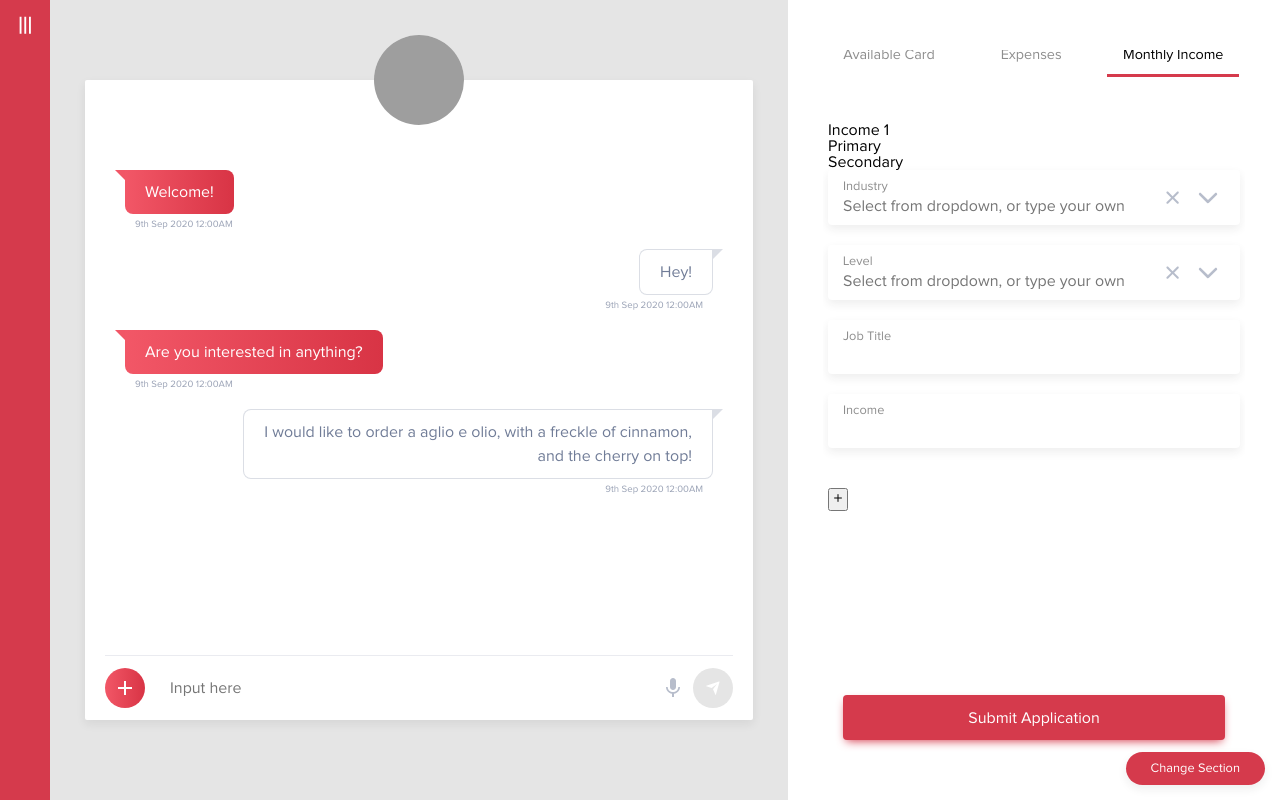
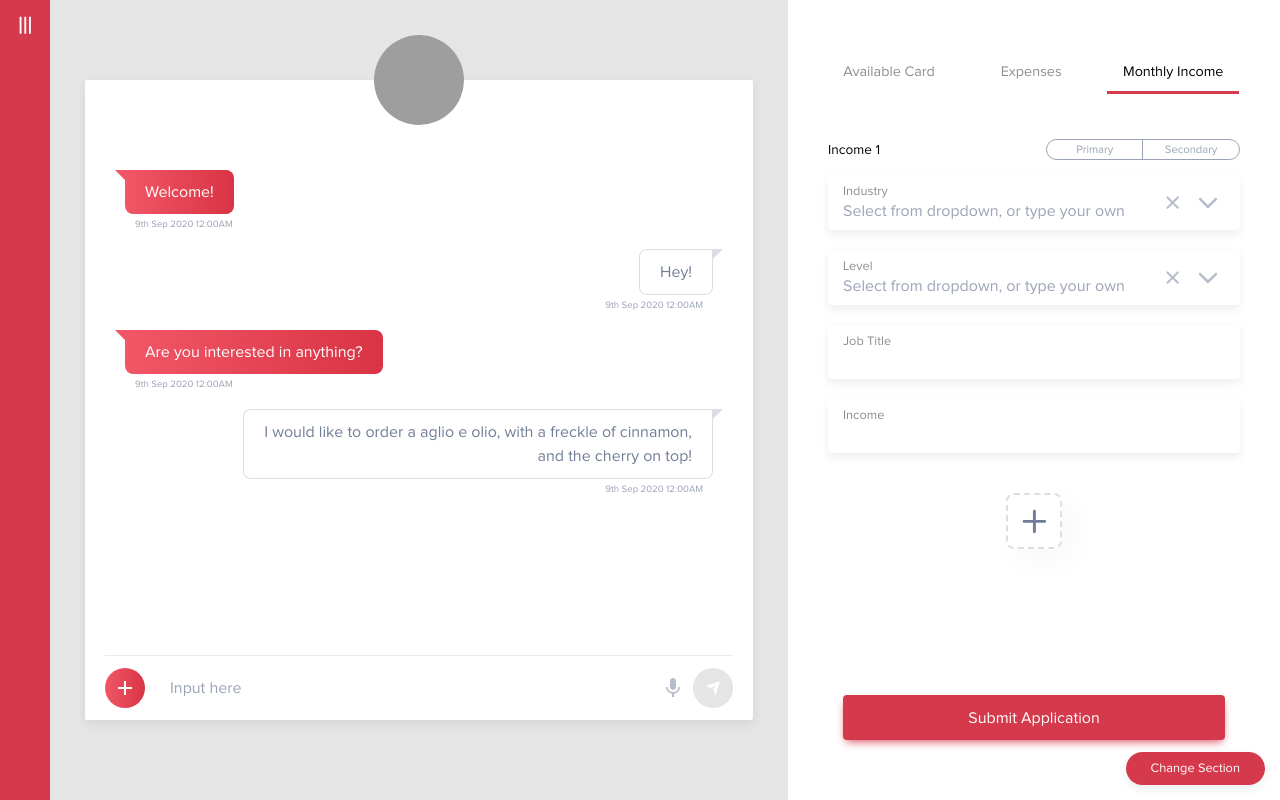
Before and after one commit to alserembani94/aivi-chat, a React (Create React App) app: page / in a window 1280 px wide. Built offline with nearby package versions, Linux system fonts and the light colour scheme; grey boxes are pictures that could not be loaded.

Commit message:
Adding styles for Monthly Income Tab

```diff
--- a/src/App.scss
+++ b/src/App.scss
@@ -18,6 +18,7 @@
   --mobile-chatbox-button-translation: 20px;
   --checkbox-indicator-dimension: 30px;
   --imageselect-image-dimension: 5ch;
+  --tabbar-proceed-dimension: 40px;
 
   // Theme color adjustment
   --brand-fill: #D53A4C;
@@ -78,6 +79,9 @@
     &::-webkit-scrollbar {
       width: 6px;
     }
+  }
+  &::placeholder {
+    color: var(--text-light);
   }
 }
 
@@ -188,6 +192,14 @@ button:focus {
   &-Check {
     width: 100%;
     height: 100%;
+  }
+  &-AddIncome {
+    width: 90%;
+    height: 90%;
+  }
+  &-Proceed {
+    width: 60%;
+    height: 60%;
   }
 }
 
@@ -571,7 +583,7 @@ input[type=number] {
   }
   &-Proceed {
     display: flex;
-    margin-top: 10px;
+    margin: 10px 0px;
     width: 100%;
     justify-content: space-around;
     button {
@@ -650,6 +662,47 @@ input[type=number] {
   &-Container {
     margin-bottom: 40px;
   }
+  &-SectionHeader {
+    display: flex;
+    flex-flow: row wrap;
+    align-items: center;
+    justify-content: space-between;
+    padding-bottom: 15px;
+  }
+  &-SectionTitle {
+    font-size: 0.85rem;
+    margin-right: 10px;
+  }
+  &-Action {
+    // background: burlywood;
+    display: grid;
+    justify-content: center;
+    margin-bottom: 10px;
+  }
+  &-AddButton {
+    color: var(--text-dark);
+    width: 3.5rem;
+    height: 3.5rem;
+    background-color: var(--light-background);
+    border: var(--imageselect-border);
+    box-shadow: var(--imageselect-shadow);
+    border-radius: 0.5rem;
+    display: flex;
+    align-items: center;
+    justify-content: center;
+    &:focus {
+      border: var(--imageselect-border);
+  box-shadow: 0px 0px 7px var(--brand-fill-test);
+    }
+    svg {
+      transform: rotate(0deg);
+      transition: transform 0.15s ease-in-out;
+    }
+    &:hover svg {
+      transform: rotate(90deg);
+      transition: transform 0.15s ease-in-out;
+    }
+  }
 }
 
 .TabBar {
@@ -663,6 +716,7 @@ input[type=number] {
     width: 100%;
     overflow: auto;
     scrollbar-color: transparent transparent !important;
+    position: sticky;
     &::-webkit-scrollbar {
       display: none;
     }
@@ -680,11 +734,14 @@ input[type=number] {
       color: var(--inactive);
       transition: all 0.2s ease-in-out;
       flex-shrink: 0;
-      &[data-active="true"] {
+      &[data-active=true] {
         // border-bottom: 2px inset var(--brand-fill);
         box-shadow: inset 0px -3px 0px 0px var(--brand-fill);
         color: black;
         transition: all 0.2s ease-in-out;
+      }
+      &[data-enabled=true] {
+        color: black;
       }
     }
     &:last-child {
@@ -701,8 +758,34 @@ input[type=number] {
       width: 100%;
       flex-shrink: 0;
       padding: 5px;
-      height: 71vh;
+      height: 65vh;
       overflow: auto;
+    }
+  }
+  &-ProgressAction {
+    display: flex;
+    flex-flow: row wrap;
+    padding: 0px 20px;
+    &-Proceed {
+      background-color: var(--brand-fill);
+      height: var(--tabbar-proceed-dimension);
+      width: var(--tabbar-proceed-dimension);
+      display: flex;
+      align-items: center;
+      justify-content: center;
+      border-radius: 50%;
+      border: none;
+      cursor: pointer;
+      margin-left: auto;
+      &:hover {
+        svg {
+          animation: tabbar-proceed-hover 1s infinite ease-in-out;
+        }
+      }
+      // &:focus {
+      //   border: none;
+      //   outline: none;
+      // }
     }
   }
 }
@@ -847,6 +930,41 @@ input[type=number] {
   &-Label {
     font-size: 0.85rem;
     text-align: center;
+  }
+}
+
+.ToggleText {
+  &-Container {
+    ul {
+      list-style: none;
+      display: flex;
+      flex-flow: row wrap;
+      overflow: hidden;
+      border: 1px solid var(--text-light);
+      border-radius: 1rem;
+    }
+    li {
+      display: flex;
+      justify-content: center;
+      align-items: center;
+      padding: 0.25rem 0px;
+      font-size: 0.7rem;
+      width: 14ch;
+      text-align: center;
+      border-right: 1px solid var(--text-light);
+      cursor: pointer;
+      &:last-child {
+        border-right: none;
+      }
+      &[data-active=true] {
+        color: var(--brand-fill);
+        font-weight: 600;
+      }
+      &[data-active=false] {
+        color: var(--text-light);
+        font-weight: 400;
+      }
+    }
   }
 }
 
@@ -1077,3 +1195,15 @@ input[type=number] {
   40% { transform: rotate(15deg) scale(1.2) }
   50% { transform: rotate(0deg) scale(1) }
 }
+
+@keyframes tabbar-proceed-hover {
+  0% { transform: translateX(0px) }
+  10% { transform: translateX(2px) }
+  20% { transform: translateX(2px) }
+  30% { transform: translateX(0px) }
+  40% { transform: translateX(0px) }
+  50% { transform: translateX(2px) }
+  60% { transform: translateX(2px) }
+  80% { transform: translateX(2px) }
+  100% { transform: translateX(0px) }
+}
```
